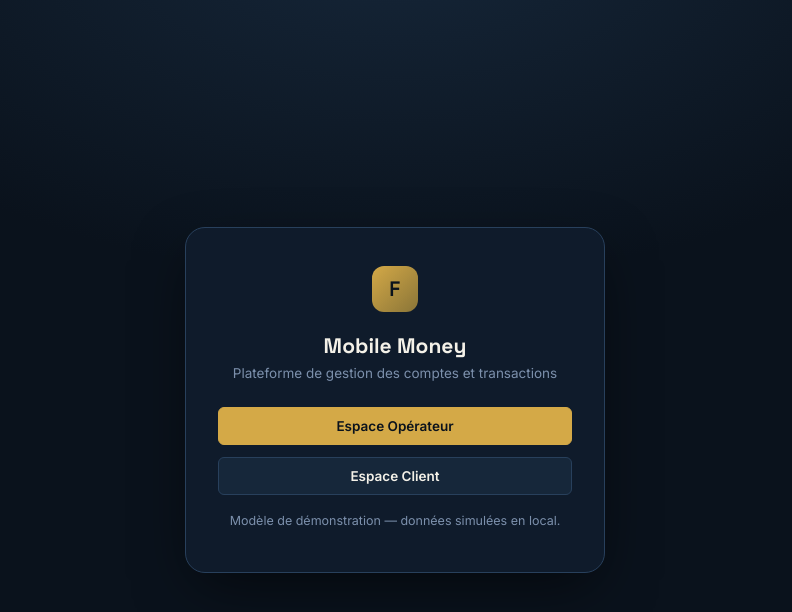
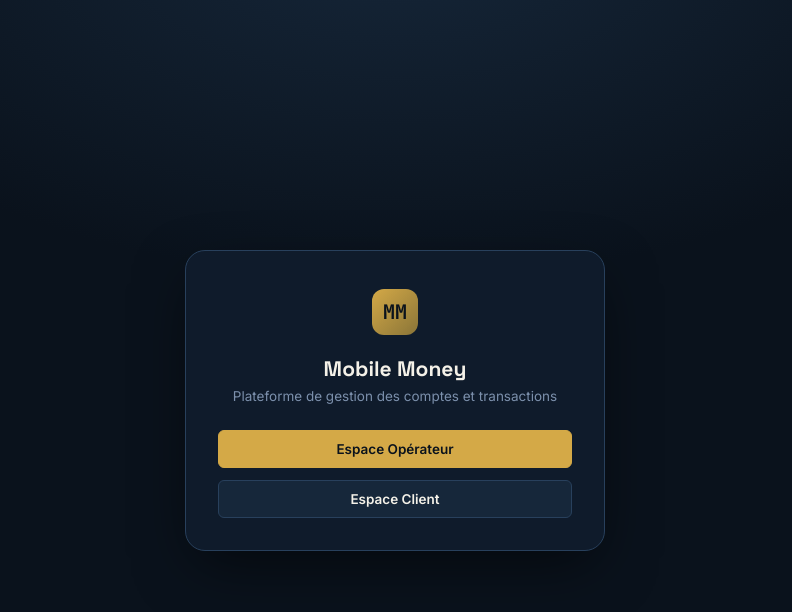
Before and after one commit to hallyide/MobileMoney, a CodeIgniter 4 app: the page made by MobileMoney/app/Views/index.php in a window 1280 px wide. Shown: the top 612 px of the page, without its empty margins (245-1037 px from the left). Run offline with PHP 8.4 and a stand-in for CodeIgniter, Linux system fonts and the light colour scheme; the template is opened without the code that fills it, so the values that code supplies are empty; some libraries are stand-ins or nearby versions.

Commit message:
changement

```diff
--- a/MobileMoney/app/Controllers/Home.php
+++ b/MobileMoney/app/Controllers/Home.php
@@ -6,6 +6,6 @@ class Home extends BaseController
 {
     public function index(): string
     {
-        return view('welcome_message');
+        return view('index');
     }
 }
--- a/MobileMoney/app/Views/index.php
+++ b/MobileMoney/app/Views/index.php
@@ -9,7 +9,7 @@
 <body class="theme-auth">
 
   <div class="auth-card" style="max-width:420px;">
-    <div class="auth-mark">F</div>
+    <div class="auth-mark">MM</div>
     <h1>Mobile Money</h1>
     <p class="sub">Plateforme de gestion des comptes et transactions</p>
 
@@ -17,8 +17,6 @@
       <a class="btn btn-primary btn-block" href="admin/dashboard.html">Espace Opérateur</a>
       <a class="btn btn-block" href="client/login.html">Espace Client</a>
     </div>
-
-    <p class="auth-foot">Modèle de démonstration — données simulées en local.</p>
   </div>
 
 </body>
```
